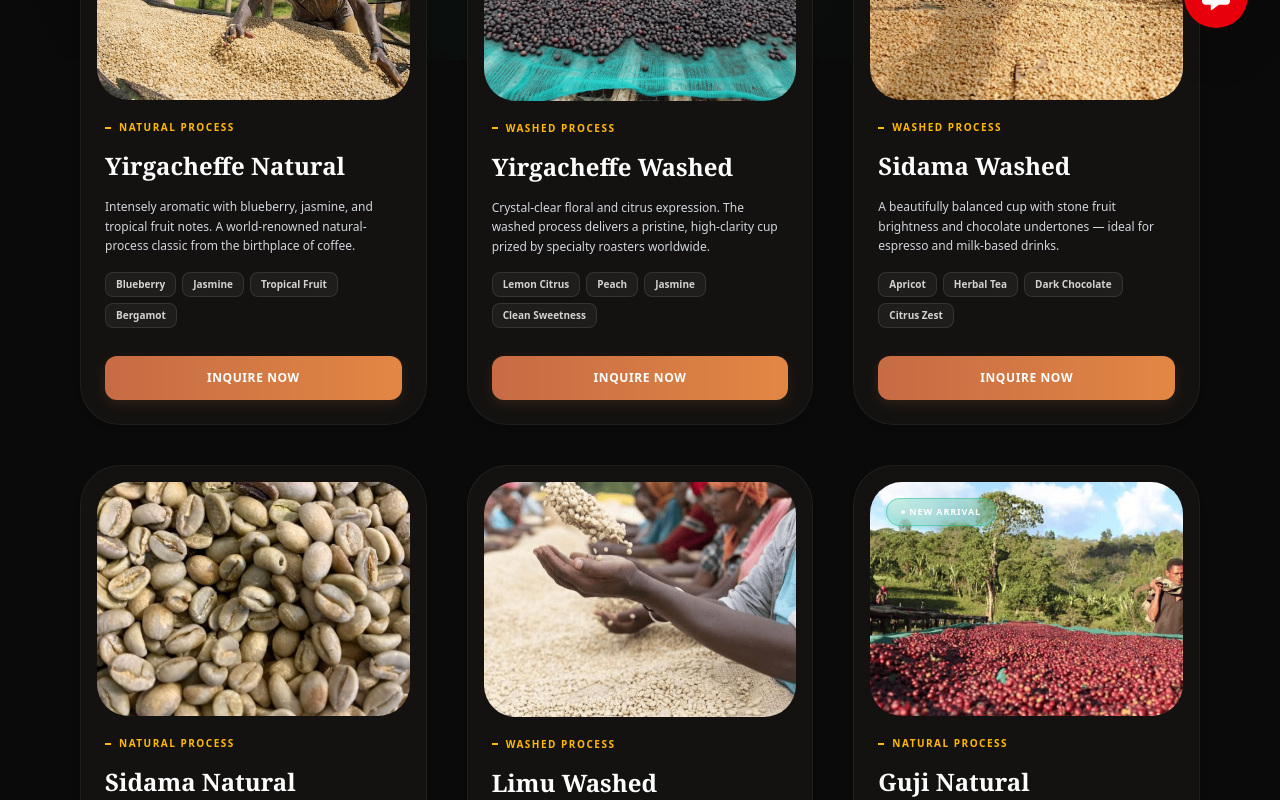
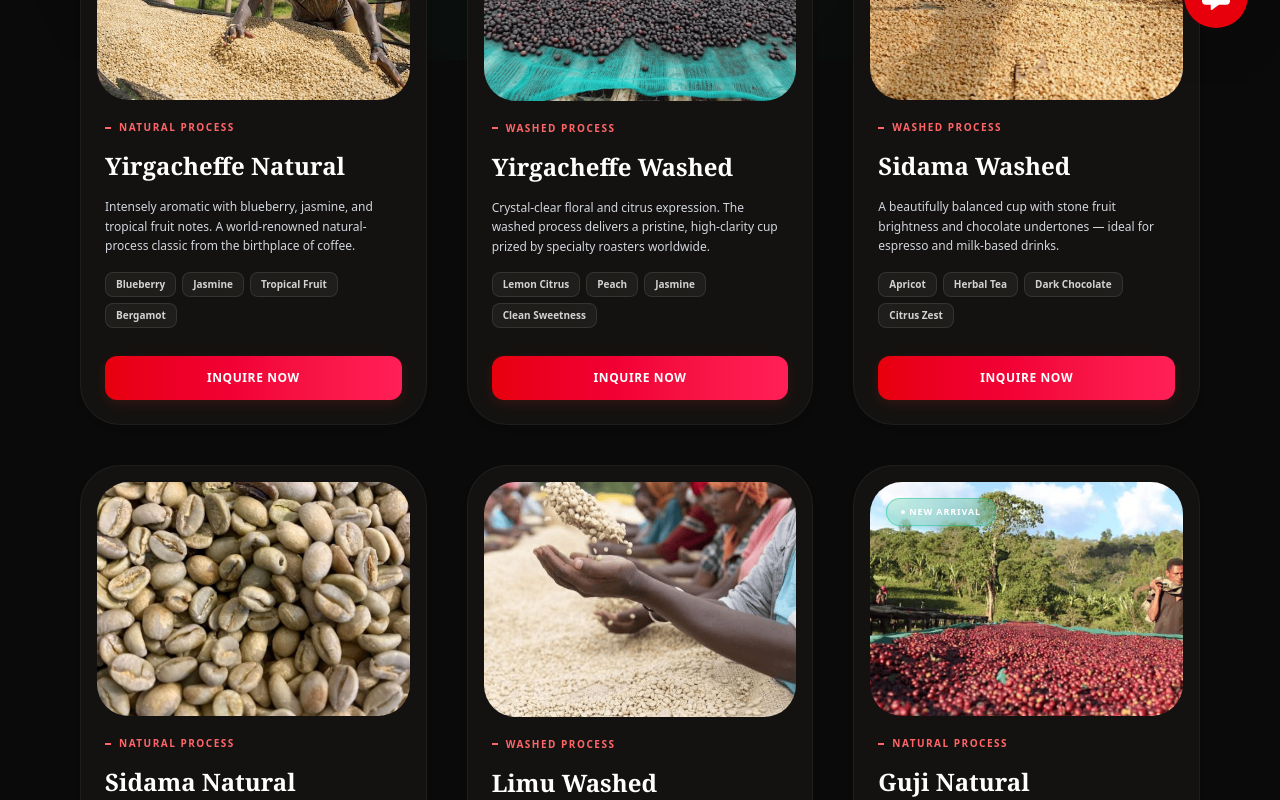
Before and after one commit to Meles-Tesfay/derara-frontend, a React (Vite) app: page /products in a window 1280 px wide. Shown: the part 740-1540 px from the top of the page. Built offline with nearby package versions, Linux system fonts and the light colour scheme.

Commit message:
change the button color

```diff
--- a/src/pages/products/Products.jsx
+++ b/src/pages/products/Products.jsx
@@ -107,13 +107,13 @@ const Products = () => {
                 <div className="p-6 pt-5 flex-1 flex flex-col justify-between">
                   <div className="space-y-4">
                     {/* Process Type Badge */}
-                    <p className="text-[#C66B44] dark:text-amber-400 font-extrabold tracking-[0.15em] uppercase text-[10px] flex items-center gap-2">
-                      <span className="w-1.5 h-[1.5px] bg-[#C66B44] dark:bg-amber-400" />
+                    <p className="text-red-600 dark:text-red-400 font-extrabold tracking-[0.15em] uppercase text-[10px] flex items-center gap-2">
+                      <span className="w-1.5 h-[1.5px] bg-red-600 dark:bg-red-400" />
                       {product.type}
                     </p>
 
                     {/* Title */}
-                    <h2 className="text-2xl font-black text-gray-900 dark:text-white leading-tight font-serif group-hover:text-[#C66B44] dark:group-hover:text-amber-400 transition-colors duration-300">
+                    <h2 className="text-2xl font-black text-gray-900 dark:text-white leading-tight font-serif group-hover:text-red-600 dark:group-hover:text-red-400 transition-colors duration-300">
                       {product.name}
                     </h2>
 
@@ -140,7 +140,7 @@ const Products = () => {
                   <button
                     type="button"
                     onClick={() => openProduct(product)}
-                    className="w-full mt-5 inline-flex items-center justify-center gap-2 px-6 py-3.5 bg-gradient-to-r from-[#C66B44] to-[#E28743] text-white font-extrabold text-xs uppercase tracking-wider rounded-xl hover:from-[#A55233] hover:to-[#C66B44] transition-all duration-300 shadow-[0_4px_12px_rgba(198,107,68,0.15)] hover:shadow-[0_8px_20px_rgba(198,107,68,0.3)] active:scale-[0.98] transform active:translate-y-0"
+                    className="w-full mt-5 inline-flex items-center justify-center gap-2 px-6 py-3.5 bg-gradient-to-r from-red-600 to-rose-500 text-white font-extrabold text-xs uppercase tracking-wider rounded-xl hover:from-red-700 hover:to-rose-600 transition-all duration-300 shadow-[0_4px_12px_rgba(220,38,38,0.15)] hover:shadow-[0_8px_20px_rgba(220,38,38,0.3)] active:scale-[0.98] transform active:translate-y-0"
                   >
                     Inquire Now
                   </button>
@@ -222,7 +222,7 @@ const Products = () => {
 
                       <div className="grid grid-cols-1 sm:grid-cols-3 gap-4 py-6 border-y border-gray-100 dark:border-white/10">
                         <div className="flex items-center gap-3">
-                          <div className="w-10 h-10 rounded-xl bg-amber-500/10 flex items-center justify-center text-amber-500 shrink-0">
+                          <div className="w-10 h-10 rounded-xl bg-red-500/10 flex items-center justify-center text-red-500 shrink-0">
                             <MapPin className="w-5 h-5" />
                           </div>
                           <div>
@@ -232,7 +232,7 @@ const Products = () => {
                         </div>
 
                         <div className="flex items-center gap-3">
-                          <div className="w-10 h-10 rounded-xl bg-amber-500/10 flex items-center justify-center text-amber-500 shrink-0">
+                          <div className="w-10 h-10 rounded-xl bg-red-500/10 flex items-center justify-center text-red-500 shrink-0">
                             <Award className="w-5 h-5" />
                           </div>
                           <div>
@@ -242,7 +242,7 @@ const Products = () => {
                         </div>
 
                         <div className="flex items-center gap-3">
-                          <div className="w-10 h-10 rounded-xl bg-amber-500/10 flex items-center justify-center text-amber-500 shrink-0">
+                          <div className="w-10 h-10 rounded-xl bg-red-500/10 flex items-center justify-center text-red-500 shrink-0">
                             <Flame className="w-5 h-5" />
                           </div>
                           <div>
@@ -270,7 +270,7 @@ const Products = () => {
                         <button
                           type="button"
                           onClick={() => setShowForm(true)}
-                          className="flex-1 flex items-center justify-center gap-2 py-4 bg-[#C66B44] text-white font-bold rounded-xl hover:bg-[#A55233] hover:shadow-[0_10px_30px_rgba(198,107,68,0.4)] hover:-translate-y-1 transition-all duration-300 shadow-xl"
+                          className="flex-1 flex items-center justify-center gap-2 py-4 bg-red-600 text-white font-bold rounded-xl hover:bg-red-700 hover:shadow-[0_10px_30px_rgba(220,38,38,0.4)] hover:-translate-y-1 transition-all duration-300 shadow-xl"
                         >
                           <Mail className="w-5 h-5" />
                           Submit Request
@@ -389,7 +389,7 @@ const Products = () => {
                       <button
                         type="submit"
                         disabled={formStatus === "submitting"}
-                        className="w-full py-4 mt-auto bg-[#C66B44] text-white font-bold rounded-xl hover:bg-[#A55233] hover:-translate-y-1 transition-all duration-300 shadow-xl flex items-center justify-center gap-2 disabled:opacity-70 disabled:cursor-not-allowed"
+                        className="w-full py-4 mt-auto bg-red-600 text-white font-bold rounded-xl hover:bg-red-700 hover:-translate-y-1 transition-all duration-300 shadow-xl flex items-center justify-center gap-2 disabled:opacity-70 disabled:cursor-not-allowed"
                       >
                         {formStatus === "submitting" ? (
                           "Sending Request..."
```
